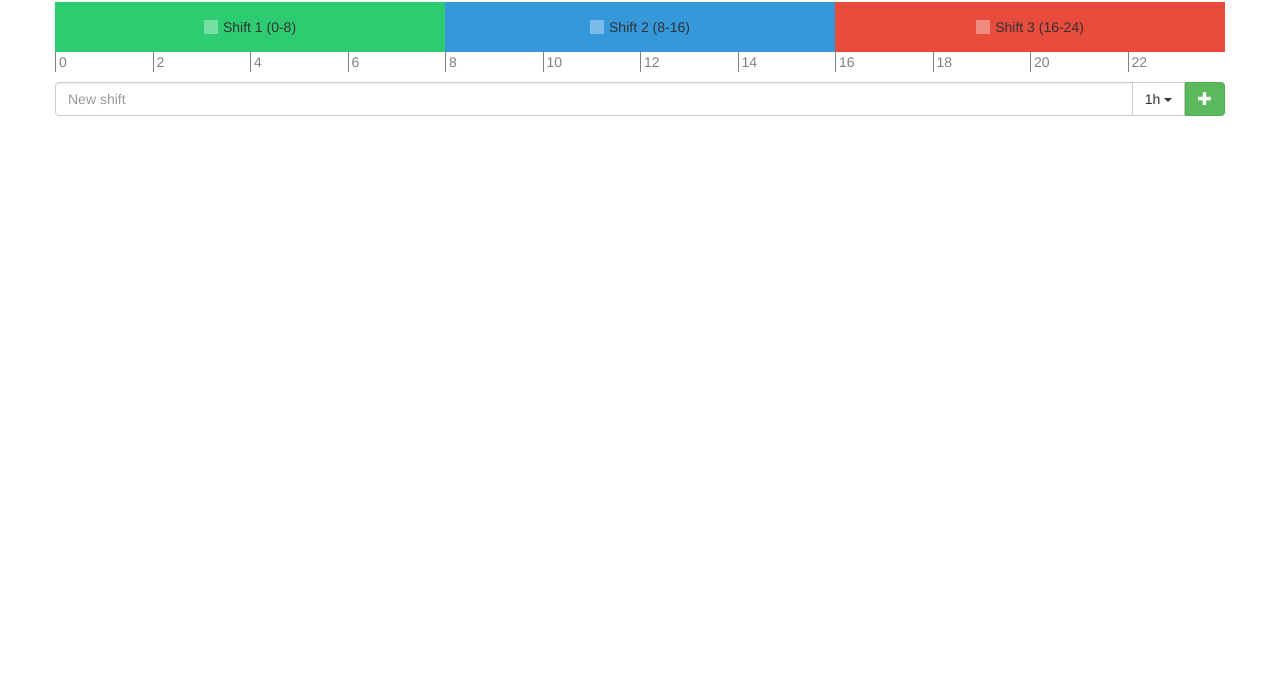
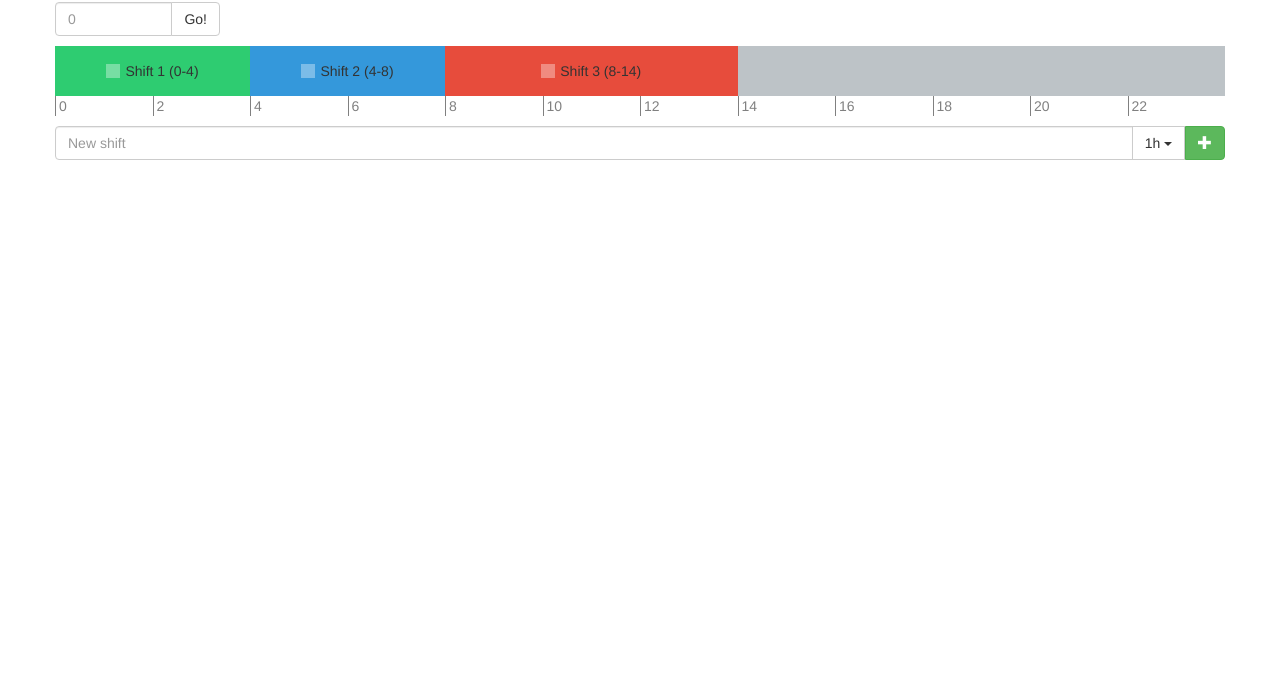
Before and after one commit to omnidan/Shift, a plain HTML site: page index.html in a window 1280 px wide. Shown: the part 111-800 px from the top of the page. Drawn offline with Linux system fonts and the light colour scheme.

Commit message:
shifting functions and re-shifter

```diff
--- a/css/app.css
+++ b/css/app.css
@@ -1,6 +1,10 @@
 .content {
     padding-top: 50px;
     padding-bottom: 50px;
+}
+
+.shifts {
+    background-color: #bdc3c7;
 }
 
 .row .shift {
@@ -86,6 +90,12 @@
     border-left: 1px solid #808080;
 }
 
+.row .shiftstart {
+    position: relative;
+    left: -15px;
+    margin-bottom: 10px;
+}
+
 .row .shiftadd {
     position: absolute;
     left: 0;
--- a/index.html
+++ b/index.html
@@ -35,16 +35,16 @@
     <div class="container">
         <h2>Your shifts</h2>
         <div class="row">
-            <div class="col-md-4 shift shift-1">
-                <input id="checkbox1" type="checkbox"><label for="checkbox1">Shift 1 (0-8)</label>
-            </div>
-            <div class="col-md-4 shift shift-2">
-                <input id="checkbox2" type="checkbox"><label for="checkbox2">Shift 2 (8-16)</label>
-            </div>
-            <div class="col-md-4 shift shift-3"><input id="checkbox3" type="checkbox">
-                <label for="checkbox3">Shift 3 (16-24)</label>
+            <div class="col-md-2 shiftstart">
+                <div class="input-group">
+                    <input id="shiftstart-time" type="text" class="form-control" placeholder="0">
+                    <div class="input-group-btn">
+                        <button type="button" onclick="reShift()" class="btn btn-default">Go!</button>
+                    </div>
+                </div>
             </div>
         </div>
+        <div id="shifts" class="row shifts"></div>
         <div class="row hidden-xs hidden-sm">
             <div class="col-md-1 time">0</div>
             <div class="col-md-1 time">2</div>
@@ -68,9 +68,9 @@
                             1h <span class="caret"></span>
                         </button>
                         <ul class="dropdown-menu pull-right">
-                            <li><a onclick="setDropdown(1)">1h</a></li>
-                            <li><a onclick="setDropdown(2)">2h</a></li>
-                            <li><a onclick="setDropdown(3)">3h</a></li>
+                            <li><a onclick="setDropdown(1)">2h</a></li> <!-- TODO: Allow tasks that are not 2/4/6h long -->
+                            <li><a onclick="setDropdown(2)">4h</a></li>
+                            <li><a onclick="setDropdown(3)">6h</a></li>
                         </ul>
                         <button type="button" class="btn btn-success shiftadd-button">
                             <span class="glyphicon glyphicon-plus"></span>
@@ -86,11 +86,59 @@
 <script src="js/jquery-2.0.3.js"></script>
 <script src="js/bootstrap.js"></script>
 <script>
+    var hour = 0;
+
+    var shifts = [
+        ["Shift 1", 4],
+        ["Shift 2", 4],
+        ["Shift 3", 6]
+    ];
+
     function setDropdown(i)
     {
-        $("#dropdown-button").data(i.toString());
-        $("#dropdown-button").html(i.toString() + 'h <span class="caret"></span>');
+        var btn = $("#dropdown-button");
+        btn.data(i.toString());
+        btn.html(i.toString() + 'h <span class="caret"></span>');
     }
+
+    function addShift(name, style, length, count)
+    {
+        var shft = "";
+        shft += '<div class="col-md-' + (length/2) + ' shift shift-' + style  + '">';
+        shft += '<input id="checkbox' + count + '" type="checkbox">';
+        shft += '<label for="checkbox' + count + '">' + name + ' (' + hour + '-' + (hour+length) + ')</label>';
+        shft += '</div>';
+        $("#shifts").append(shft);
+        hour += parseInt(length);
+    }
+
+    function clearAll()
+    {
+        $("#shifts").empty();
+    }
+
+    function shiftAll(start)
+    {
+        hour = parseInt(start);
+        if (hour > 0) {
+            $("#shifts").append('<div class="col-md-' + Math.floor(hour/2) + '"></div>');
+        }
+        for (var i=0; i<shifts.length; i++)
+        {
+            if ((hour + shifts[i][1]) <= 24)
+                addShift(shifts[i][0], i+1, shifts[i][1], i);
+        }
+    }
+
+    function reShift()
+    {
+        clearAll();
+        shiftAll(parseInt($("#shiftstart-time").val()));
+    }
+
+    $(document).ready(function() {
+        shiftAll(0);
+    });
 </script>
 
 </body>
```
